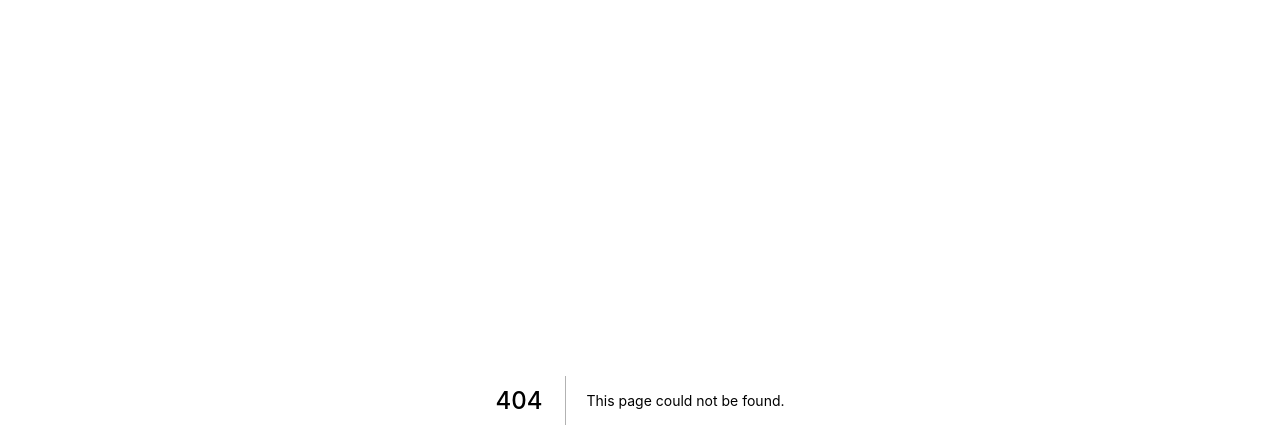
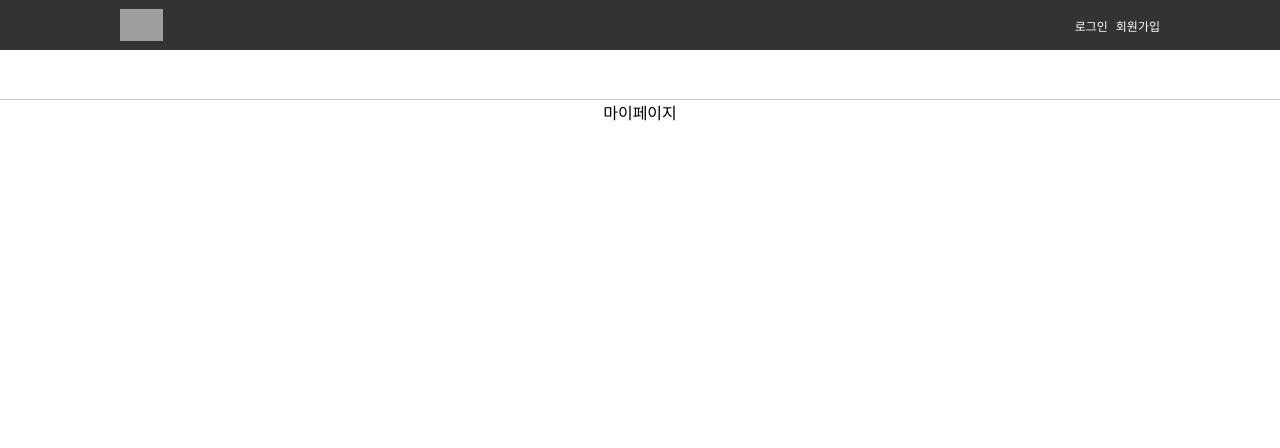
Before and after one commit to Neulhan/neulhan-commerce, a Next.js app: page /auth/mypage in a window 1280 px wide. Before the commit this address had no page. Shown: the top 448 px of the page. Built offline with nearby package versions, Linux system fonts and the light colour scheme; grey boxes are pictures that could not be loaded.

Commit message:
create container: skeleton mypage

```diff
--- /dev/null
+++ b/src/containers/auth/MyPageContainer/index.tsx
@@ -0,0 +1,4 @@
+function MyPageContainer() {
+  return <div>마이페이지</div>;
+}
+export default MyPageContainer;
--- a/src/pages/_app.tsx
+++ b/src/pages/_app.tsx
@@ -8,6 +8,7 @@ function App({ Component, pageProps }) {
         <title>Neulhan Commerce</title>
         <meta name="viewport" content="initial-scale=1.0, width=device-width" />
       </Head>
+
       <Component {...pageProps} />
     </>
   );
--- /dev/null
+++ b/src/pages/auth/mypage/index.tsx
@@ -0,0 +1,12 @@
+import MainContainer from "@src/containers/MainContainer";
+import MyPageContainer from "@src/containers/auth/MyPageContainer";
+
+function MyPage() {
+  return (
+    <MainContainer>
+      <MyPageContainer></MyPageContainer>
+    </MainContainer>
+  );
+}
+
+export default MyPage;
```
